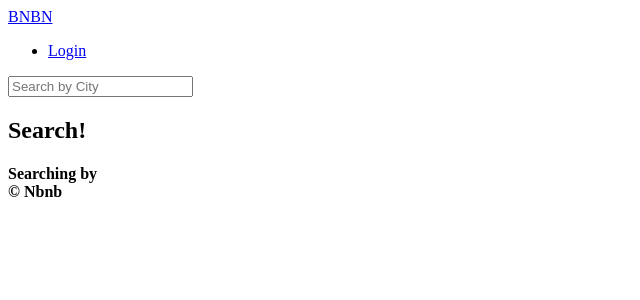
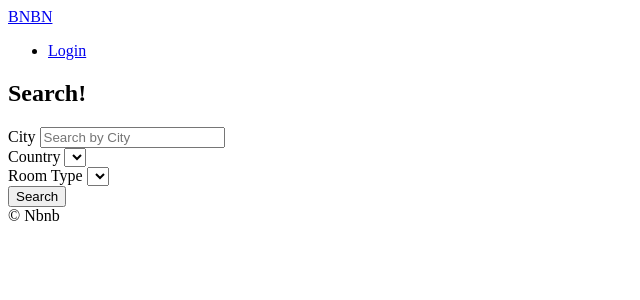
Before and after one commit to heoboseong7/airbnb-clone, a Django app: template templates/rooms/search.html in a window 1280 px wide. Shown: the top 300 px of the page, without its empty margins (0-640 px from the left). Run offline with Django 3.2, Linux system fonts and the light colour scheme; the template is opened without the code that fills it, so the values that code supplies are empty.

Commit message:
#13.1 Starting the Form

```diff
--- a/templates/base.html
+++ b/templates/base.html
@@ -7,7 +7,14 @@
 </head>
 <body>
 <!-- 자식 탬플릿이 넣을 수 있는 공간 -->
-    {% include "partials/header.html" %}
+    <header>
+        {% include "partials/nav.html" %}
+        {% block search-bar %}
+            <form method="get" action="{% url "rooms:search" %}">
+                <input value="Seoul" name="city" placeholder="Search by City"/>
+            </form>
+        {% endblock search-bar %}
+    </header>
     {% block content %}{% endblock %}
     {% include "partials/footer.html" %}
 </body>
--- a/templates/partials/header.html
+++ /dev/null
@@ -1,9 +0,0 @@
-<header>
-    <a href="{% url "core:home" %}">BNBN</a>
-    <ul>
-        <li><a href="#">Login</a></li>
-    </ul>
-    <form method="get" action="{% url "rooms:search" %}">
-        <input name="city" placeholder="Search by City"/>
-    </form>
-</header>
--- /dev/null
+++ b/templates/partials/nav.html
@@ -0,0 +1,4 @@
+<a href="{% url "core:home" %}">BNBN</a>
+<ul>
+    <li><a href="#">Login</a></li>
+</ul>
--- a/templates/rooms/search.html
+++ b/templates/rooms/search.html
@@ -4,9 +4,38 @@
     Search
 {% endblock page_title %}
 
+{% block search-bar %}
+{% endblock search-bar %}
+
 {% block content %}
 
     <h2>Search!</h2>
 
-    <h4>Searching by {{city}}
+    <form method="get" action="{% url "rooms:search" %}">
+        <div>
+            <label for="city">City</label>
+            <input value="{{city}}" id ="city" name="city" placeholder="Search by City"/>
+        </div>
+
+        <div>
+            <label for="country">Country</label>
+            <select id="country" name="country">
+                {% for country in countries %}
+                    <option value="{{country.code}}">{{country.name}}</option>
+                {% endfor %}
+            </select>
+        </div>
+            <label for="room_type">Room Type</label>
+            <select id="room_type" name="room_type">
+                {% for room_type in room_types %}
+                    <option value="{{room_type.pk}}">{{room_type.name}}</option>
+                {% endfor %}
+            </select>
+        <div>
+
+        </div>
+        <button>Search</button>
+    </form>
+
+
 {% endblock content %}
```
Also changed, not shown: rooms/views.py (+8 -3 lines).
